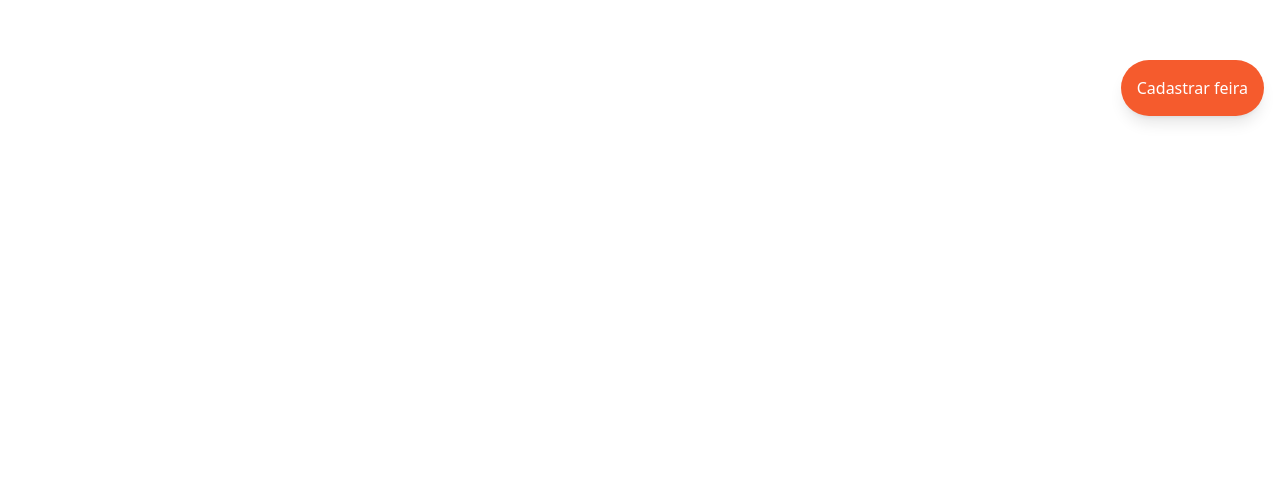
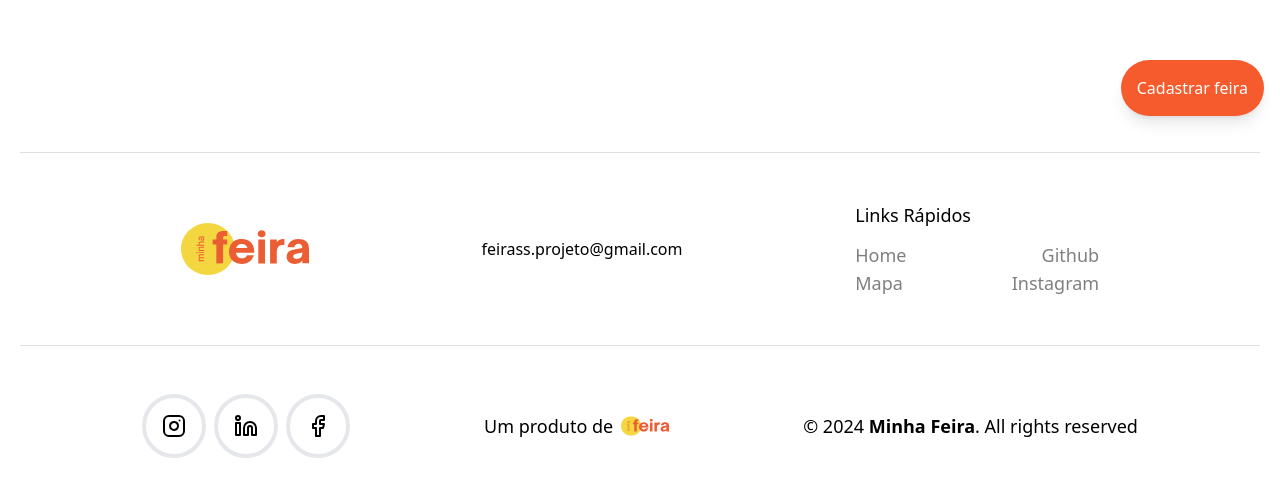
Before and after one commit to FeirasProjeto/Minha-Feira, a Next.js app: page / in a window 1280 px wide. Shown: the part 668-1146 px from the top of the page. Before the commit the page ends 800 px from the top, so only its background shows below. Built offline with nearby package versions, Linux system fonts and the light colour scheme; no server answers.

Commit message:
✨ feat: footer

```diff
--- a/app/layout.tsx
+++ b/app/layout.tsx
@@ -1,5 +1,6 @@
 import { icons } from "lucide-react";
 import "../styles/globals.css";
+import Footer from "../components/footer";
 
 export const metadata = {
   title: "Minha Feira",
@@ -17,6 +18,7 @@ export default function RootLayout({
   return (
     <html lang="pt-BR">
       <body>{children}</body>
+      <Footer />
     </html>
   );
 }
--- /dev/null
+++ b/components/footer.tsx
@@ -0,0 +1,58 @@
+import { Divider } from "@mui/material";
+import { Facebook, Instagram, Linkedin, LucideInstagram } from "lucide-react";
+import Link from "next/link";
+
+export default function Footer() {
+  return (
+    <div className="w-full p-5 bg-white text-black text-lg flex flex-col gap-12">
+      <Divider />
+      <div className="flex flex-col gap-3 items-center pc:flex-row pc:justify-evenly pc:w-full">
+        <img src="./logo v2.svg" className="w-32" alt="logo" />
+        <a href="mailto:feirass.projeto@gmail.com" className="text-base hover:underline">
+          feirass.projeto@gmail.com
+        </a>
+        <div className="flex gap-3 flex-col w-full pc:w-fit">
+          <h1>Links Rápidos</h1>
+          <div className="flex flex-wrap text-black/50">
+            <Link href={"/"} className="w-1/2">
+              Home
+            </Link>
+            <a
+              href="https://github.com/FeirasProjeto/Minha-Feira"
+              className="w-1/2 text-right"
+            >
+              Github
+            </a>
+            <Link href={"/"} className="w-1/2">
+              Mapa
+            </Link>
+            <p className="w-1/2 text-right hover:cursor-not-allowed">
+              Instagram
+            </p>
+          </div>
+        </div>
+      </div>
+      <Divider />
+      <div className="flex flex-col gap-3 items-center pc:flex-row pc:justify-evenly">
+        <div className="flex gap-2">
+          <button className="rounded-full p-2 hover:bg-black/10 hover:scale-110 transition-all border-4 border-inherit hover:cursor-not-allowed">
+            <LucideInstagram size={40} className=" p-2" />
+          </button>
+          <button className="rounded-full p-2 hover:bg-black/10 hover:scale-110 transition-all border-4 border-inherit hover:cursor-not-allowed">
+            <Linkedin size={40} className="p-2" />
+          </button>
+          <button className="rounded-full p-2 hover:bg-black/10 hover:scale-110 transition-all border-4 border-inherit hover:cursor-not-allowed">
+            <Facebook size={40} className="p-2" />
+          </button>
+        </div>
+        <div className="flex gap-2">
+          <p>Um produto de</p>
+          <img src="./logo v2.svg" className="w-12" alt="logo" />
+        </div>
+        <p>
+          © 2024 <b>Minha Feira</b>. All rights reserved
+        </p>
+      </div>
+    </div>
+  );
+}
```
Also changed, not shown: public/logo v2.svg (added).
